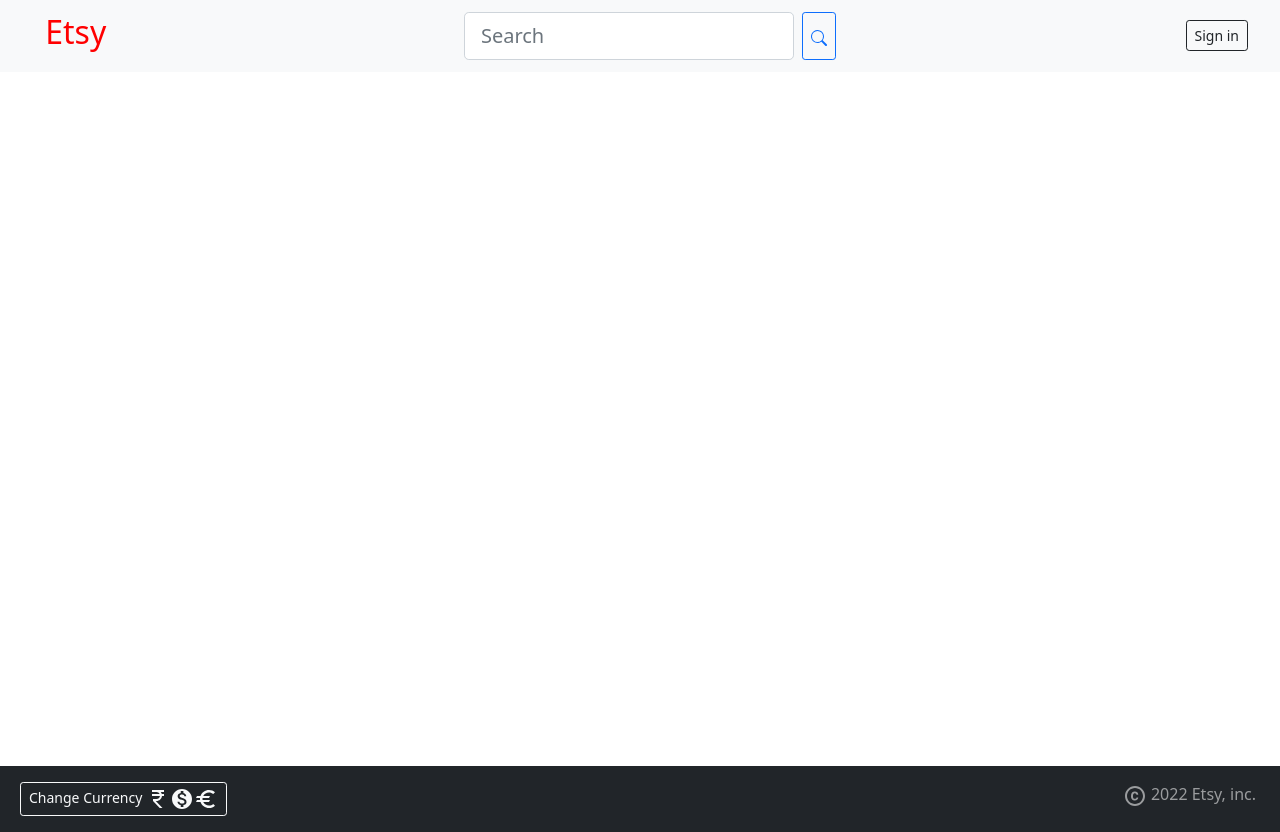
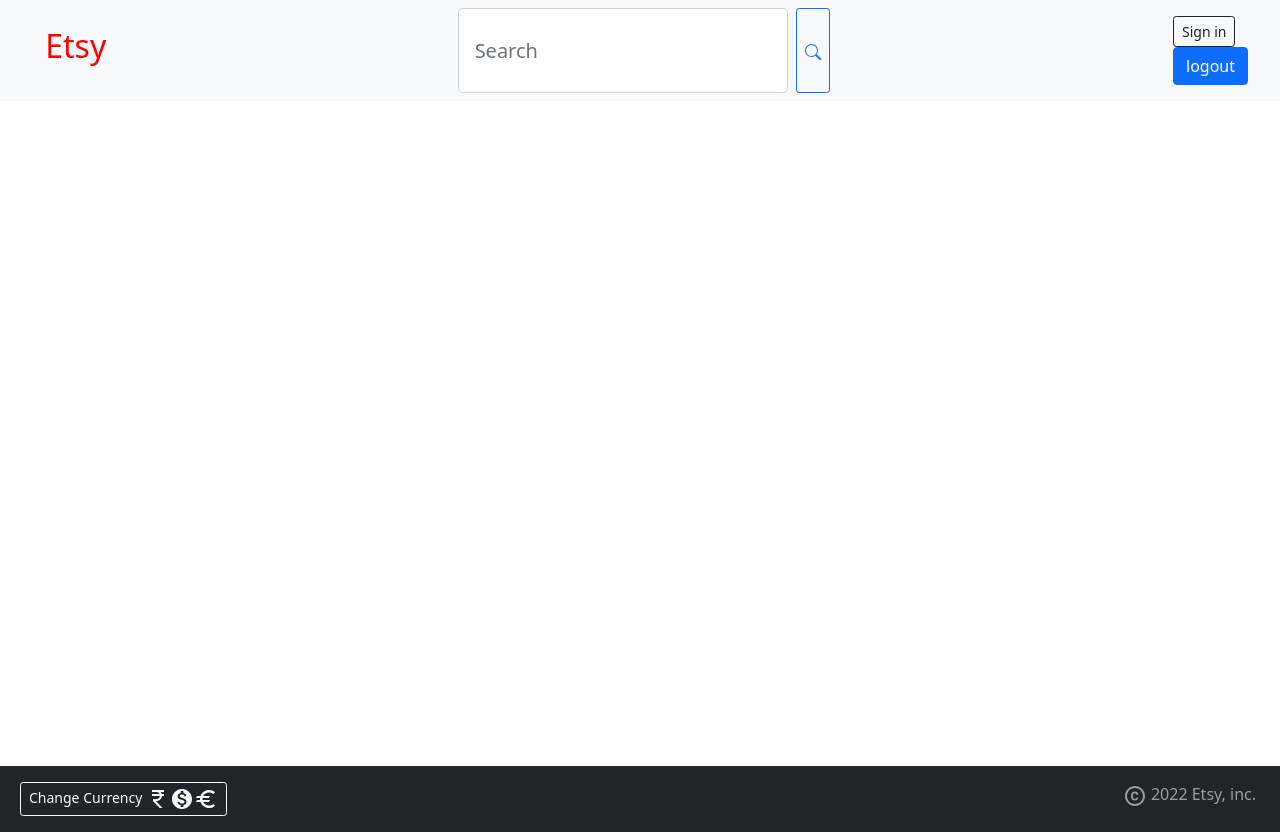
Before and after one commit to rohanbpatel14/etsy-marketplace, a React (Create React App) app in the folder Frontend/: page / in a window 1280 px wide. Built offline with nearby package versions, Linux system fonts and the light colour scheme.

Commit message:
feat(auth): add jwt authentication

```diff
--- a/Frontend/src/components/NavBar/NavBar.js
+++ b/Frontend/src/components/NavBar/NavBar.js
@@ -7,13 +7,17 @@ import {
   Form,
   FormControl,
 } from "react-bootstrap";
+import { useDispatch } from "react-redux";
 import { useNavigate } from "react-router";
+import { userLogout } from "../../store/actions/userActions";
 import LoginSignup from "../loginSignup/LoginSignup";
 
 function NavBar() {
+  const dispatch = useDispatch();
   let LoginSignupButton = (
     <Nav.Link className="border-left pl-2 ms-auto" href="">
       <LoginSignup />
+      <Button onClick={() => dispatch(userLogout())}>logout</Button>
     </Nav.Link>
   );
 
```
